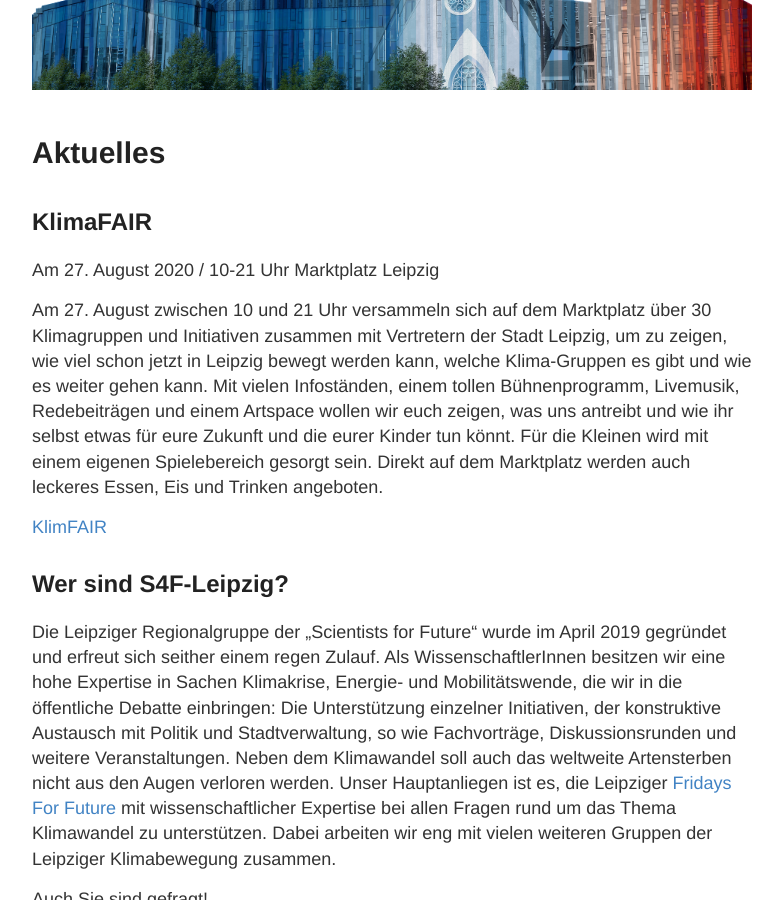
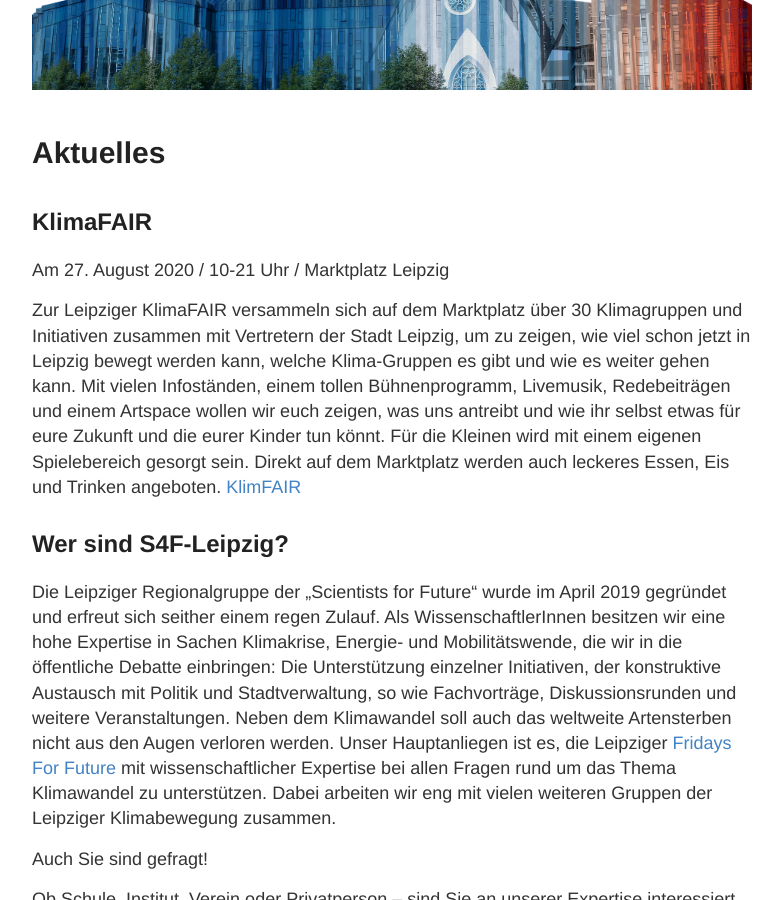
Before and after one commit to s4f-leipzig/s4f-leipzig.github.io, a Jekyll site: the page built from index.md, in a window 1280 px wide and 900 px high, scrolled down 330 px. Shown: the whole window, without its empty margins (248-1031 px from the left). Built offline with Jekyll 4.4.1, drawn with Linux system fonts in a browser that asks for light colours.

Commit message:
Update index.md

```diff
--- a/index.md
+++ b/index.md
@@ -4,11 +4,10 @@ title: Aktuelles
 ---
 <h2>KlimaFAIR</h2>
 
-Am 27. August 2020 / 10-21 Uhr
-Marktplatz Leipzig
+Am 27. August 2020 / 10-21 Uhr / Marktplatz Leipzig
 
-Am 27. August zwischen 10 und 21 Uhr versammeln sich auf dem Marktplatz über 30 Klimagruppen und Initiativen zusammen mit Vertretern der Stadt Leipzig, um zu zeigen, wie viel schon jetzt in Leipzig bewegt werden kann, welche Klima-Gruppen es gibt und wie es weiter gehen kann. Mit vielen Infoständen, einem tollen Bühnenprogramm, Livemusik, Redebeiträgen und einem Artspace wollen wir euch zeigen, was uns antreibt und wie ihr selbst etwas für eure Zukunft und die eurer Kinder tun könnt. Für die Kleinen wird mit einem eigenen Spielebereich gesorgt sein. Direkt auf dem Marktplatz werden auch leckeres Essen, Eis und Trinken angeboten.
->>> <a href="https://leipzigfuersklima.de/klimafair-2022/">KlimFAIR</a>
+Zur Leipziger KlimaFAIR versammeln sich auf dem Marktplatz über 30 Klimagruppen und Initiativen zusammen mit Vertretern der Stadt Leipzig, um zu zeigen, wie viel schon jetzt in Leipzig bewegt werden kann, welche Klima-Gruppen es gibt und wie es weiter gehen kann. Mit vielen Infoständen, einem tollen Bühnenprogramm, Livemusik, Redebeiträgen und einem Artspace wollen wir euch zeigen, was uns antreibt und wie ihr selbst etwas für eure Zukunft und die eurer Kinder tun könnt. Für die Kleinen wird mit einem eigenen Spielebereich gesorgt sein. Direkt auf dem Marktplatz werden auch leckeres Essen, Eis und Trinken angeboten.
+<a href="https://leipzigfuersklima.de/klimafair-2022/">KlimFAIR</a>
 
 <h2>Wer sind S4F-Leipzig?</h2>
 
```
